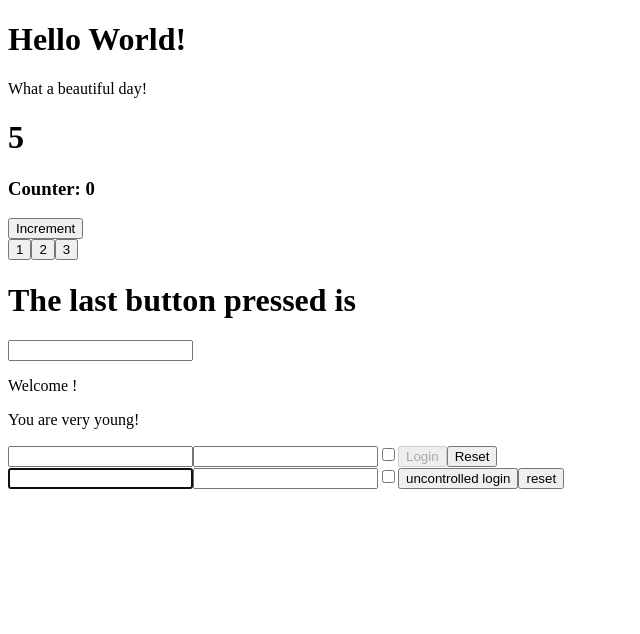
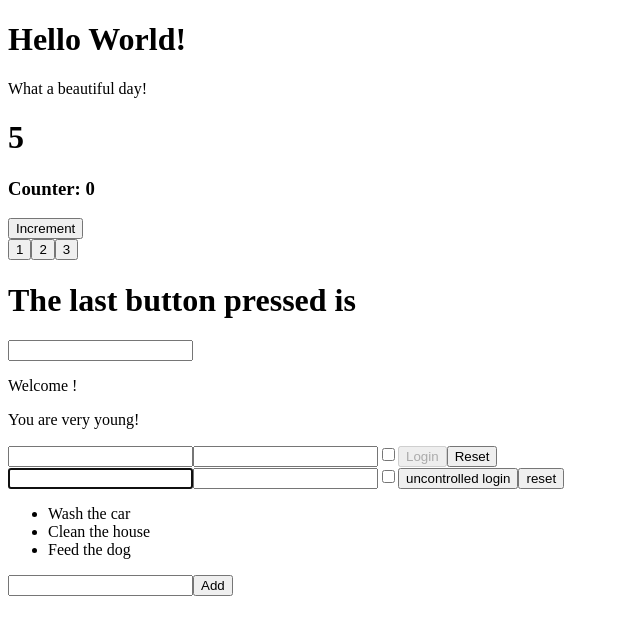
Before and after one commit to nicpes/react_exercises, a React (Create React App) app: page / in a window 1280 px wide. Shown: the top 634 px of the page, without its empty margins (0-640 px from the left). Built offline with nearby package versions, Linux system fonts and the light colour scheme.

Commit message:
lists-03

```diff
--- a/src/App.js
+++ b/src/App.js
@@ -7,6 +7,7 @@ import { InteractiveWelcome } from "./InteractiveWelcome";
 import { Welcome } from "./Welcome";
 import { Login } from "./Login";
 import { UncontrolledLogin } from "./UncontrolledLogin";
+import { TodoList } from "./TodoList";
 
 const onLogin = (state) => {
   return console.log(state);
@@ -28,6 +29,7 @@ export class App extends React.Component {
         <InteractiveWelcome />
         <Login handleState={onLogin} />
         <UncontrolledLogin />
+        <TodoList  />
       </div>
     );
   }
--- /dev/null
+++ b/src/TodoList.js
@@ -0,0 +1,27 @@
+import React from "react";
+import { createRef } from "react";
+export class TodoList extends React.Component {
+  myRef = createRef();
+  state = {
+    todos: ["Wash the car", "Clean the house", "Feed the dog"],
+  };
+
+  handleItemValue = () => {
+    this.setState({ todos: [...this.state.todos, this.myRef.current.value] });
+  };
+  render() {
+    return (
+      <div>
+        <ul>
+          {this.state.todos.map((todo, index) => (
+            <li key={todo + index}>{todo}</li>
+          ))}
+        </ul>
+        <input ref={this.myRef}></input>
+        <button id="button" onClick={this.handleItemValue}>
+          Add
+        </button>
+      </div>
+    );
+  }
+}
```
